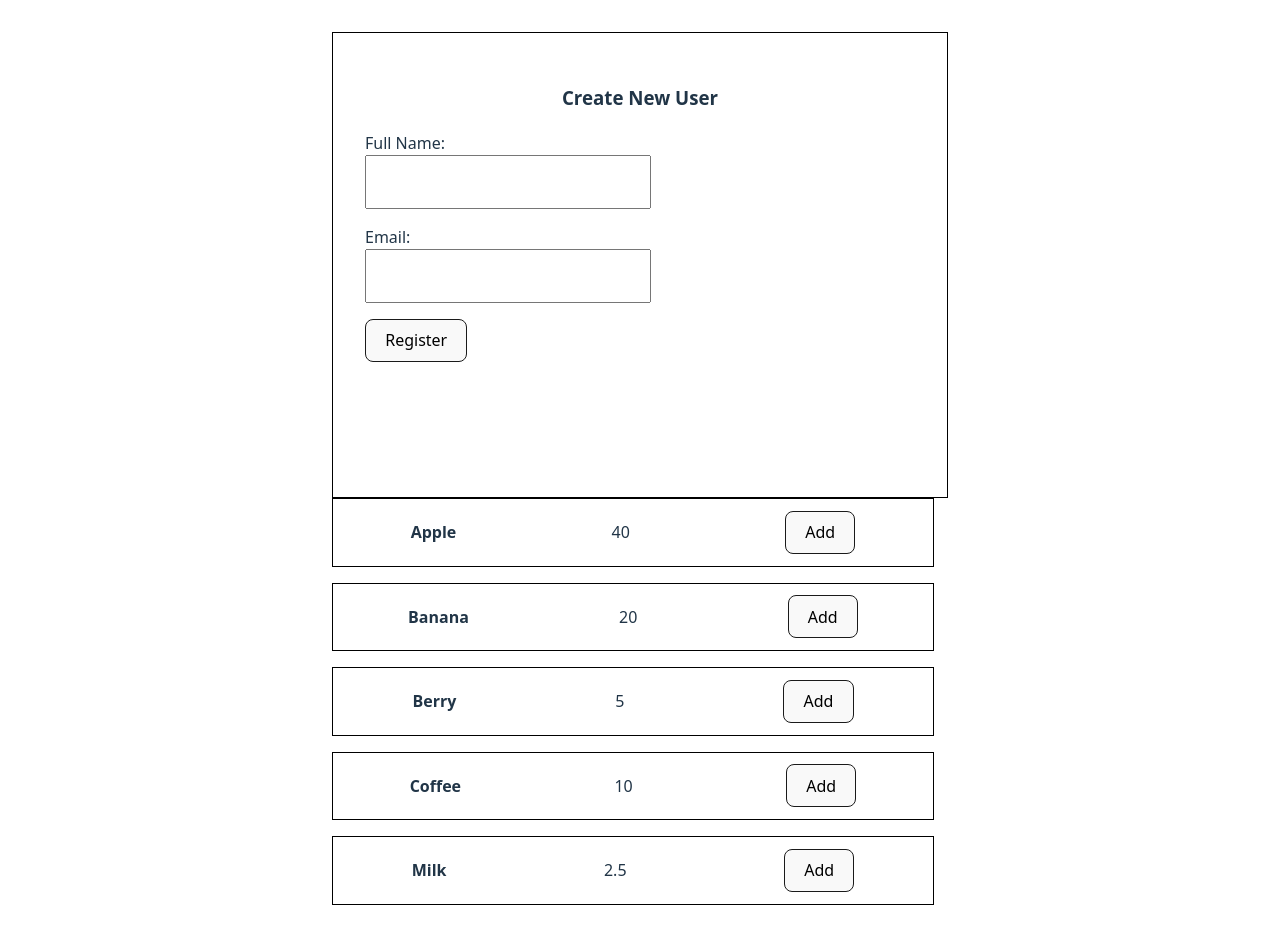
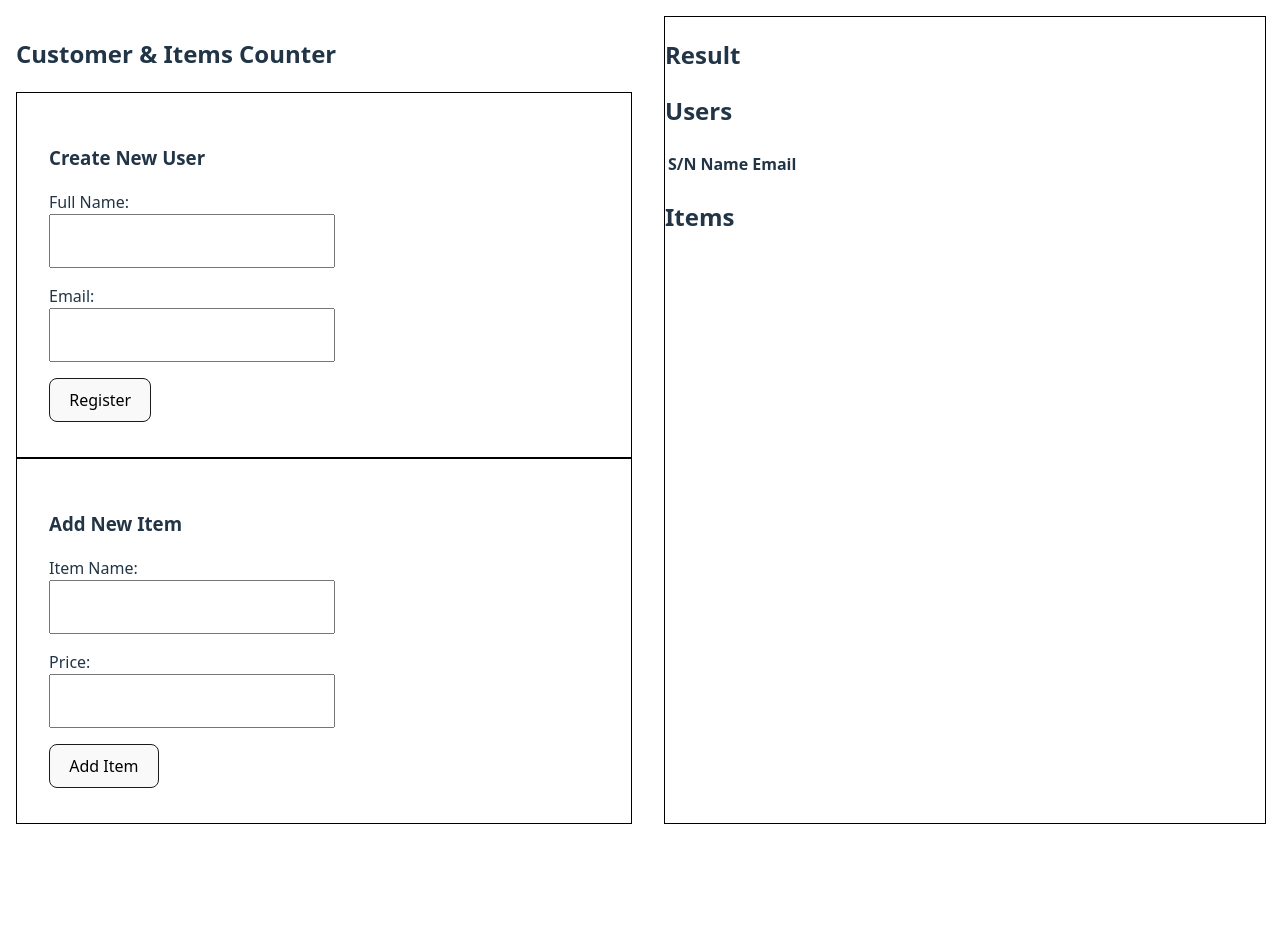
Before and after one commit to kzamani44/handson_coding_test, a React (Vite) app: page / in a window 1280 px wide. Shown: the top 944 px of the page. After the commit the page ends 840 px from the top, so only its background shows below. Built offline with nearby package versions, Linux system fonts and the light colour scheme.

Commit message:
updated customer counter

```diff
--- a/src/App.css
+++ b/src/App.css
@@ -1,9 +1,9 @@
-#root {
+/* #root {
   max-width: 1280px;
   margin: 0 auto;
   padding: 2rem;
   text-align: center;
-}
+} */
 
 .logo {
   height: 6em;
@@ -44,7 +44,7 @@
 
 .form{
   width: 550px;
-  height:400px;
+  height:300px;
   border: 1px solid #000;
   padding: 2rem ;
 }
@@ -81,3 +81,15 @@ input{
   align-items: center;
   margin-bottom: 1rem;
 }
+
+.main-display{
+  display:flex;
+  justify-content: space-between;
+  width: 100%;
+  padding:1rem;
+}
+
+.result-container{
+  width:600px;
+  border:1px solid #000;
+}
--- a/src/App.jsx
+++ b/src/App.jsx
@@ -1,17 +1,60 @@
-import CreateUser from './pages/CreateUser'
-import PurchaseItem from './pages/PurchaseItem'
-import './App.css'
+import CreateUser from './pages/CreateUser';
+import PurchaseItem from './pages/PurchaseItem';
+import './App.css';
 
 function App() {
+	const raw = JSON.parse(localStorage.getItem('user')) || {};
 
+	const storedUsers = Object.keys(raw)
+		.filter((key) => !isNaN(key)) // only keep numeric keys
+		.map((key) => raw[key]);
 
-  return (
-    <>
-      <CreateUser/>
-    <PurchaseItem/>
+    if(!storedUsers){
+      return
+    }
 
-    </>
-  )
+	return (
+		<div className="main-display">
+			<div>
+				<h2>Customer & Items Counter</h2>
+				<CreateUser />
+				<PurchaseItem />
+			</div>
+
+			<div className="result-container">
+				<h2>Result</h2>
+
+				<div>
+					<div>
+						<h2>Users</h2>
+
+						<table>
+							<thead>
+								<tr>
+									<th>S/N</th>
+									<th>Name</th>
+									<th>Email</th>
+								</tr>
+							</thead>
+							<tbody>
+								{storedUsers.map((user, index) => (
+									<tr key={index}>
+										<td>{index + 1}</td>
+										<td>{user.full_name}</td>
+										<td>{user.email}</td>
+									</tr>
+								))}
+							</tbody>
+						</table>
+					</div>
+
+					<div>
+						<h2>Items</h2>
+					</div>
+				</div>
+			</div>
+		</div>
+	);
 }
 
-export default App
+export default App;
--- a/src/index.css
+++ b/src/index.css
@@ -25,9 +25,9 @@ a:hover {
 body {
   margin: 0;
   display: flex;
-  place-items: center;
-  min-width: 320px;
-  min-height: 100vh;
+  /* place-items: center; */
+  /* min-width: 320px; */
+  /* min-height: 100vh; */
 }
 
 h1 {
--- a/src/pages/CreateUser.jsx
+++ b/src/pages/CreateUser.jsx
@@ -1,24 +1,28 @@
-import {useState } from 'react';
+import { useState } from 'react';
 import React from 'react';
 
 function CreateUser() {
 	const [full_name, setFullName] = useState('');
 	const [email, setEmail] = useState('');
 
-    const handleSubmit = (e) =>{
-        e.preventDefault()
-        console.log(full_name,email)
-        const userData = {full_name,email}
-        // Add user detail to localStorage
-        localStorage.setItem('user',JSON.stringify(userData))
-    }
+	const handleSubmit = (e) => {
+		e.preventDefault();
+		console.log(full_name, email);
+		const userData = { full_name, email };
 
+		const storedUsers = JSON.parse(localStorage.getItem('user')) || [];
+
+        const updatedUsers = [...storedUsers, userData];
+
+		// Add user detail to localStorage
+		localStorage.setItem('user', JSON.stringify(updatedUsers));
+	};
 
 	return (
-		<div className='form'>
-            <h3>Create New User</h3>
-			<form className='form-container'>
-				<div className='form-items'>
+		<div className="form">
+			<h3>Create New User</h3>
+			<form className="form-container">
+				<div className="form-items">
 					<label htmlFor="full_name">Full Name:</label>
 					<input
 						type="text"
@@ -28,7 +32,7 @@ function CreateUser() {
 						onChange={(e) => setFullName(e.target.value)}
 					/>
 				</div>
-				<div className='form-items'>
+				<div className="form-items">
 					<label htmlFor="email">Email:</label>
 					<input
 						type="email"
--- a/src/pages/PurchaseItem.jsx
+++ b/src/pages/PurchaseItem.jsx
@@ -8,36 +8,55 @@ const items = [
 	{ itemId: '#5', item_name: 'Milk', item_price: 2.5 },
 ];
 function PurchaseItem() {
-	const [newItem, setNewItem] = useState([]);
+	const [itemName, setItemName] = useState('');
+	const [itemPrice, setItemPrice] = useState('');
 
-	const handleAddItems = (item) => {
-		const storedUser = localStorage.getItem('user');
 
-		if (!storedUser) return;
+    const handleAddItems = (e) => {
+        e.preventDefault();
+		console.log(itemName, itemPrice);
+		const itemData = { itemName, itemPrice };
 
-		const user = JSON.parse(storedUser);
+		const storedItems = JSON.parse(localStorage.getItem('items')) || [];
 
-		const updatedUser = {
-			...user,
-			items: user.items ? [...user.items, item] : [item],
-		};
+        const updatedItems = [...storedItems, itemData];
 
-		localStorage.setItem('user', JSON.stringify(updatedUser));
-	};
+		// Add user detail to localStorage
+		localStorage.setItem('items', JSON.stringify(updatedItems));
+    }
 
-    useEffect(()=>{
-
-    },[])
 
 	return (
 		<div className="item-container">
-			{items.map((item) => (
-				<div className="display_items">
-					<h4>{item.item_name}</h4>
-					<p>{item.item_price}</p>
-					<button onClick={handleAddItems(item)}>Add</button>
+					<div className="form">
+			<h3>Add New Item</h3>
+			<form className="form-container">
+				<div className="form-items">
+					<label htmlFor="item_name">Item Name:</label>
+					<input
+						type="text"
+						name="item_name"
+						id="item_name"
+						value={itemName}
+                        onChange={(e)=>setItemName(e.target.value)}
+					/>
 				</div>
-			))}
+				<div className="form-items">
+					<label htmlFor="item_price">Price:</label>
+					<input
+						type="text"
+						name="item_price"
+						id="item_price"
+						value={itemPrice}
+                        onChange={(e)=>setItemPrice(e.target.value)}
+					/>
+				</div>
+
+				<div>
+					<button type='button' onClick={handleAddItems}>Add Item</button>
+				</div>
+			</form>
+		</div>
 		</div>
 	);
 }
```
